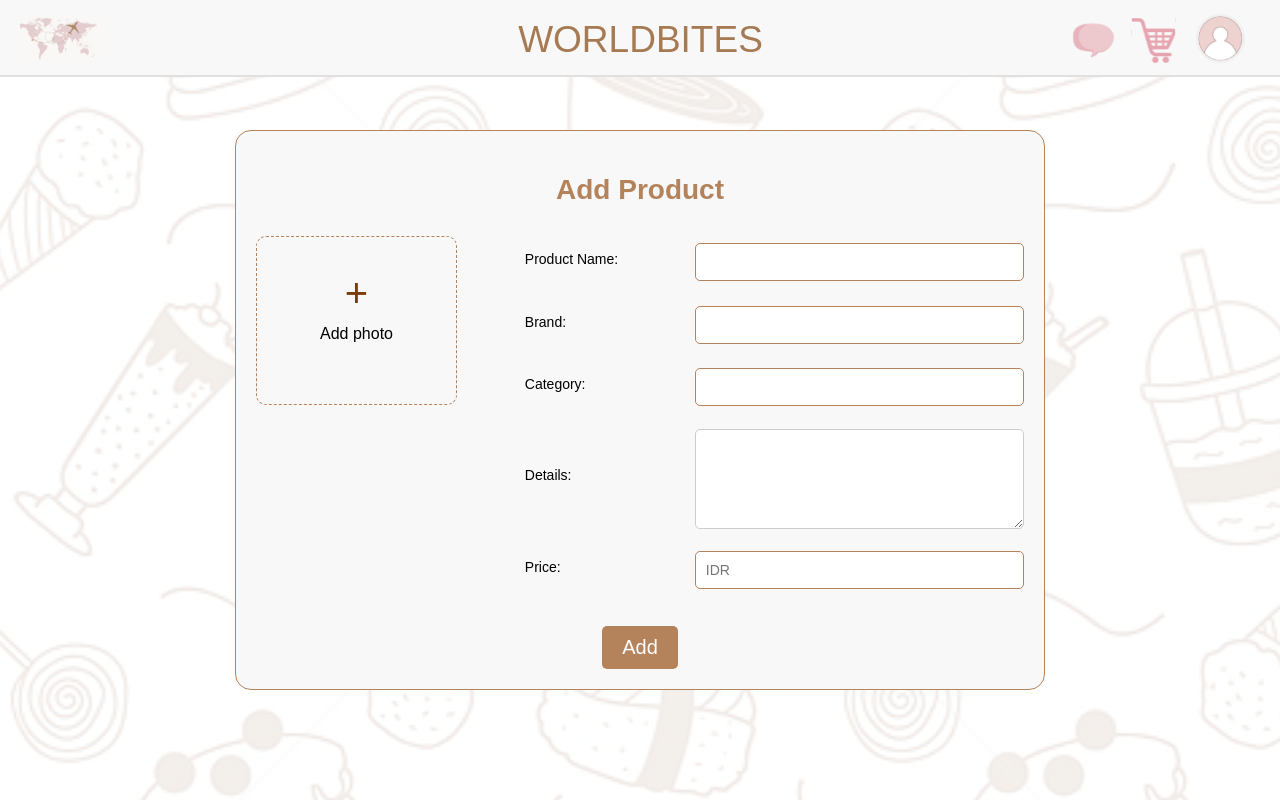
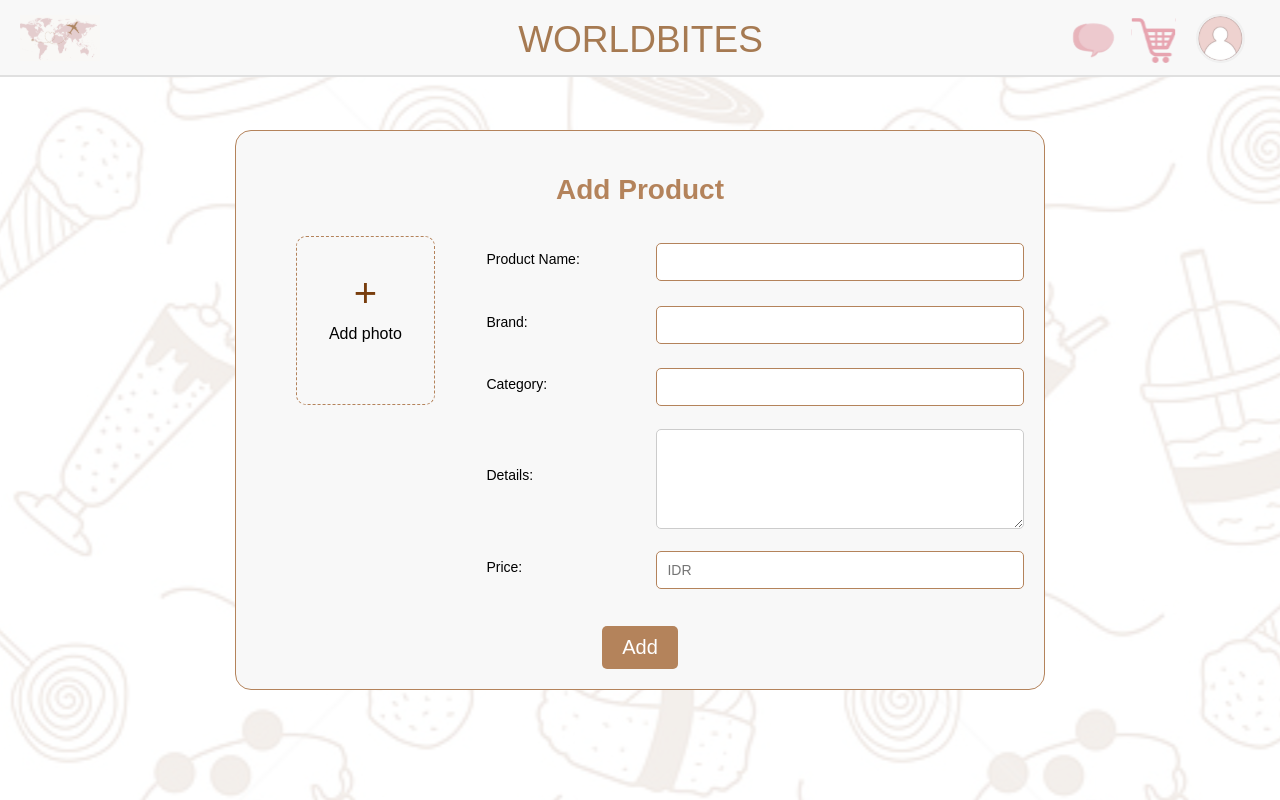
Before and after one commit to florenciasen/Worldbites, a React (Create React App) app in the folder client/: page /addproduct in a window 1280 px wide. Built offline with nearby package versions, Linux system fonts and the light colour scheme; a web font is replaced by a local one.

Commit message:
update css
update css addproduct page

```diff
--- a/client/src/pages/AddProductPage/AddProduct.css
+++ b/client/src/pages/AddProductPage/AddProduct.css
@@ -62,8 +62,8 @@ body {
 
 
 .add-photo-box {
-    width: 80%; /* Lebar kotak untuk menambahkan foto */
-    height:45%; /* Tinggi kotak */
+    width: 65%; /* Lebar kotak untuk menambahkan foto */
+    height: 45%; /* Tinggi kotak */
     border: 1px dashed #B4835B; /* Garis putus-putus */
     border-radius: 0.625rem; /* Sudut melengkung */
     display: flex;
@@ -71,6 +71,7 @@ body {
     justify-content: center; /* Menyelaraskan konten secara vertikal */
     align-items: center; /* Menyelaraskan konten secara horizontal */
     cursor: pointer; /* Menunjukkan bahwa ini bisa diklik */
+    margin-left: 2.5rem;
 }
 
 .plus-icon {
@@ -79,7 +80,7 @@ body {
 }
 
 .form-fields {
-    width: 65%; /* Lebar penuh */
+    width: 70%; /* Lebar penuh */
 }
 
 
--- a/client/src/pages/ProductJastipPage/ProductJastip.css
+++ b/client/src/pages/ProductJastipPage/ProductJastip.css
@@ -87,10 +87,6 @@ p {
     background-color: #b8b0a1; /* Warna saat hover */
 }
 
-.batch-info-box.active {
-    background-color: #b8b0a1; /* Ganti dengan warna yang diinginkan */
-    color: white; /* Opsional, menyesuaikan warna teks */
-}
 
 
 .plus-icon1 {
@@ -110,8 +106,8 @@ p {
 
 
 .batch-box {
-    width: 95%;
-    height: 17%;
+    width: 93.5%;
+    height: 13.5%;
     border: 1px solid #FF0000;
     border-radius: 10px;
     display: flex;
@@ -121,6 +117,13 @@ p {
     transition: background-color 0.3s ease;
     margin-left: 0.625rem;
   }
+
+
+
+  .batch-info-box.active {
+    background-color: #b8b0a1; /* Ganti dengan warna yang diinginkan */
+    color: white; /* Opsional, menyesuaikan warna teks */
+}
 
   .batch-box:hover {
     background-color: #b8b0a1;
@@ -139,11 +142,10 @@ p {
 
   .batch-info-box {
     cursor: pointer;
-    width: 90%;
-    height: 40px;
+    width: 93.5%;
+    height: 13.5%;
     border: 1px solid #FF0000;
     border-radius: 10px;
-    padding: 10px;
     margin-top: 20px;
     margin-left: 0.625rem;
     background-color: #f0f0f0;
--- a/client/src/pages/ProductJastipPage/ProductJastip.js
+++ b/client/src/pages/ProductJastipPage/ProductJastip.js
@@ -103,10 +103,12 @@ export default function ProductJastip() {
                 <div className="left-container">
                     <h2>Product</h2>
                     <div className='product-grid'>
+                        {selectedBatch && (
                             <div className="product-box" onClick={handleAddProduct}>
                                 <span className="plus-icon1">+</span>
                                 <p className="add-product-text">Add your product</p>
                             </div>
+                        )}
                         {products.length > 0 ? (
                             products.map(product => (
                                 <div key={product._id} className="product-box">
@@ -117,6 +119,7 @@ export default function ProductJastip() {
                             console.log('No products found')
                         )}
                     </div>
+
                 </div>
                 <div className="right-container">
                     <h2>Batch</h2>
```
Lines whose indentation alone changed are shown as unchanged.
